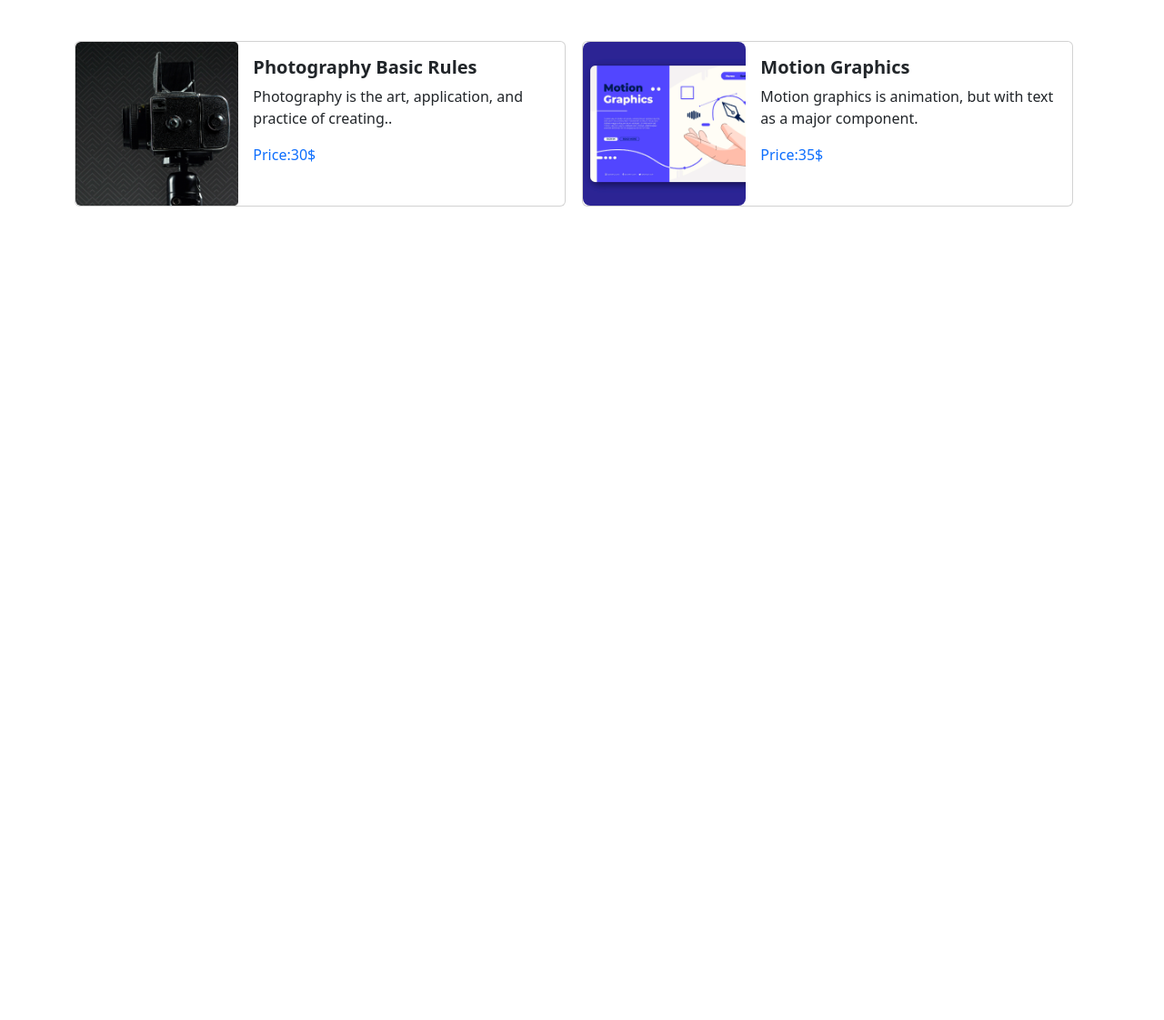
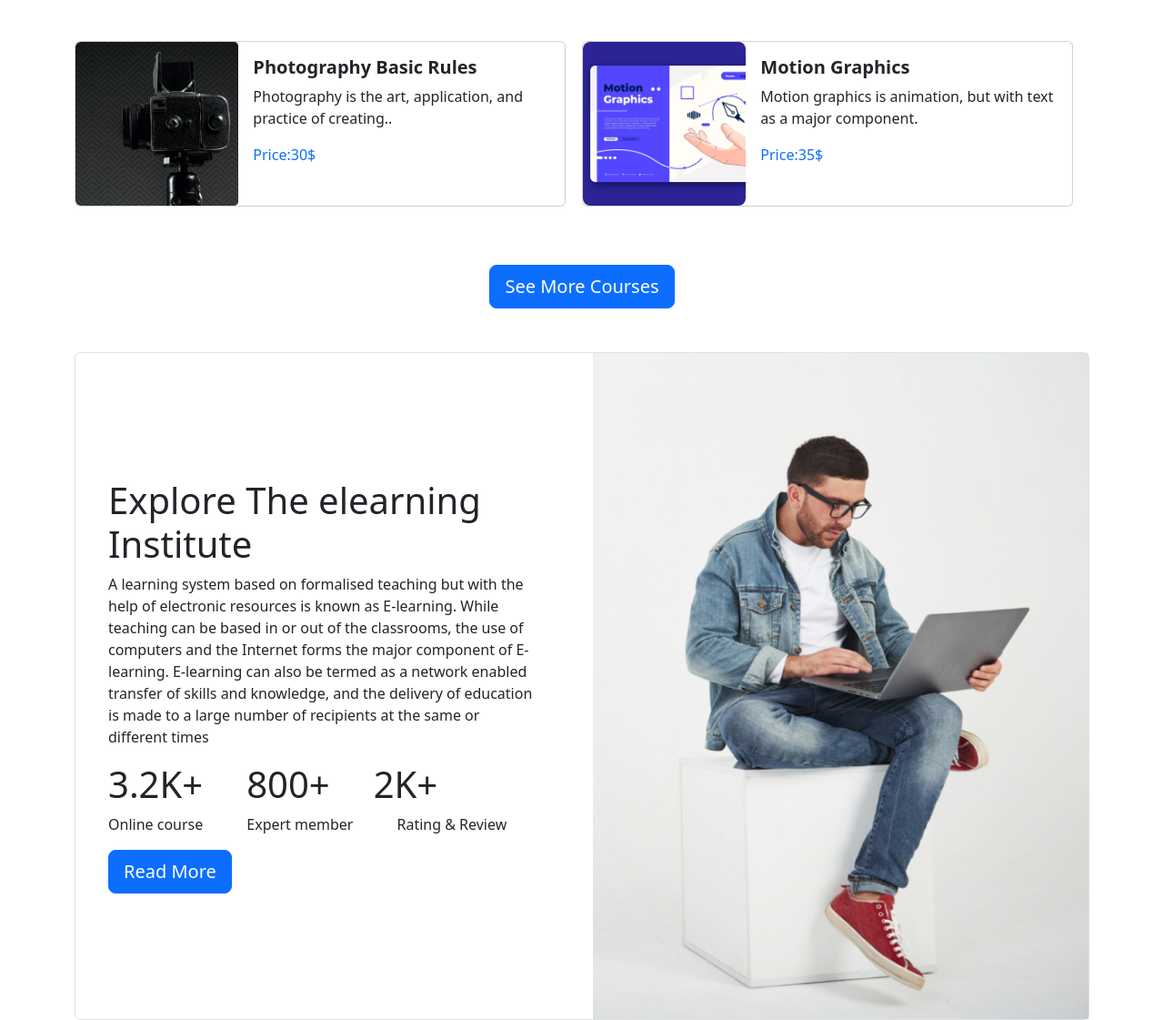
Before and after one commit to Kawser120/Assignment-3, a plain HTML site: page index.html in a window 1280 px wide. Shown: the part 1445-2566 px from the top of the page at 91% size. Before the commit the page ends 1736 px from the top, so only its background shows below. Drawn offline with nearby package versions, Linux system fonts and the light colour scheme.

Commit message:
E-learning

```diff
--- a/index.html
+++ b/index.html
@@ -230,6 +230,47 @@
                 </div>
             </div>
         </section>
+        <section class="d-flex justify-content-center">
+            <div class="slider-btn ">
+                <button class="btn btn-primary btn-lg ">See More Courses</button>
+            </div>
+        </section>
+
+        <section class=" container mt-5">
+            <div id="carouselExampleControls" class="carousel slide" data-bs-ride="carousel">
+                <div class="carousel-inner">
+                    <div class="carousel-item active border rounded ">
+                        <div class="row">
+                            <div class="col-lg-6 d-flex align-items-center p-5 ">
+                                <div>
+                                    <h1 class="fw-blod">Explore The elearning
+                                        Institute</h1>
+                                    <p>A learning system based on formalised teaching but with the help of electronic
+                                        resources is known as E-learning. While teaching can be based in or out of the
+                                        classrooms, the use of computers and the Internet forms the major component of
+                                        E-learning. E-learning can also be termed as a network enabled transfer of
+                                        skills and knowledge, and the delivery of education is made to a large number of
+                                        recipients at the same or different times</p>
+                                    <div class="d-flex fw-bolder gap-5">
+                                        <h1>3.2K+</h1>
+                                        <h1>800+</h1>
+                                        <h1>2K+</h1>
+                                    </div>
+                                    <div class="d-flex  gap-5">
+                                        <p>Online course</p>
+                                        <p>Expert member</p>
+                                        <p>Rating & Review</p>
+                                    </div>
+                                    <div class="btn btn-primary btn-lg">Read More</div>
+                                </div>
+                            </div>
+                            <div class="col-lg-6 ">
+                                <img src="images/working.png" class=" img-fluid " alt="...">
+                            </div>
+                        </div>
+                    </div>
+
+        </section>
     </main>
     <script src=" https://cdn.jsdelivr.net/npm/bootstrap@5.2.0/dist/js/bootstrap.bundle.min.js">
     </script>
```
